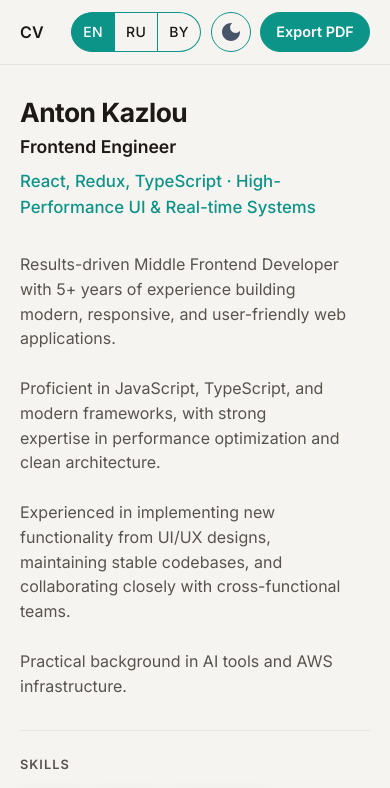
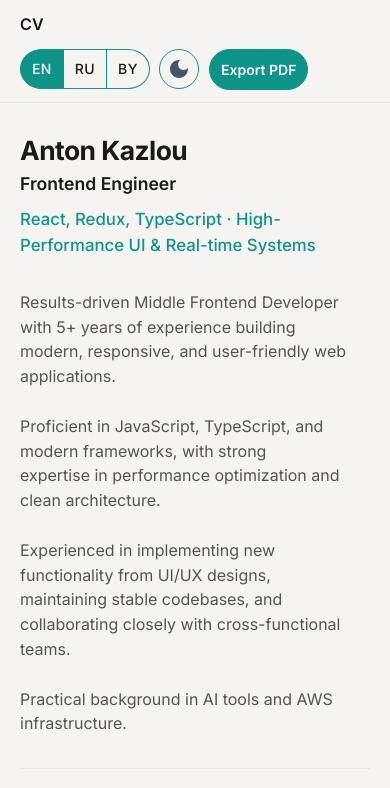
Before and after one commit to kozant/cv, a React (Vite) app: page / in a window 390 px wide. Shown: the top 788 px of the page. Built offline with nearby package versions, Linux system fonts and the light colour scheme.

Commit message:
Update styles for header on Mobile

```diff
--- a/src/index.css
+++ b/src/index.css
@@ -226,15 +226,15 @@
 
 .btn-export {
   min-height: 2.5rem;
-  font: inherit;
   cursor: pointer;
   border: 1px solid var(--accent);
   background: var(--accent);
   color: var(--surface);
-  padding: 0.45rem 0.95rem;
+  padding: 11px;
   border-radius: 999px;
+  font-family: var(--font);
+  font-size: 14px;
   font-weight: 600;
-  font-size: 0.9rem;
   white-space: nowrap;
   user-select: none;
   transition:
@@ -402,6 +402,21 @@
   }
 }
 
+@media (max-width: 425px) {
+  .top-inner {
+    flex-direction: column;
+    align-items: flex-start;
+
+  }
+}
+
+@media (max-width: 330px) {
+  .top-actions {
+    flex-direction: column;
+    align-items: flex-start;
+  }
+}
+
 .contact-label {
   display: block;
   font-size: 0.78rem;
```
